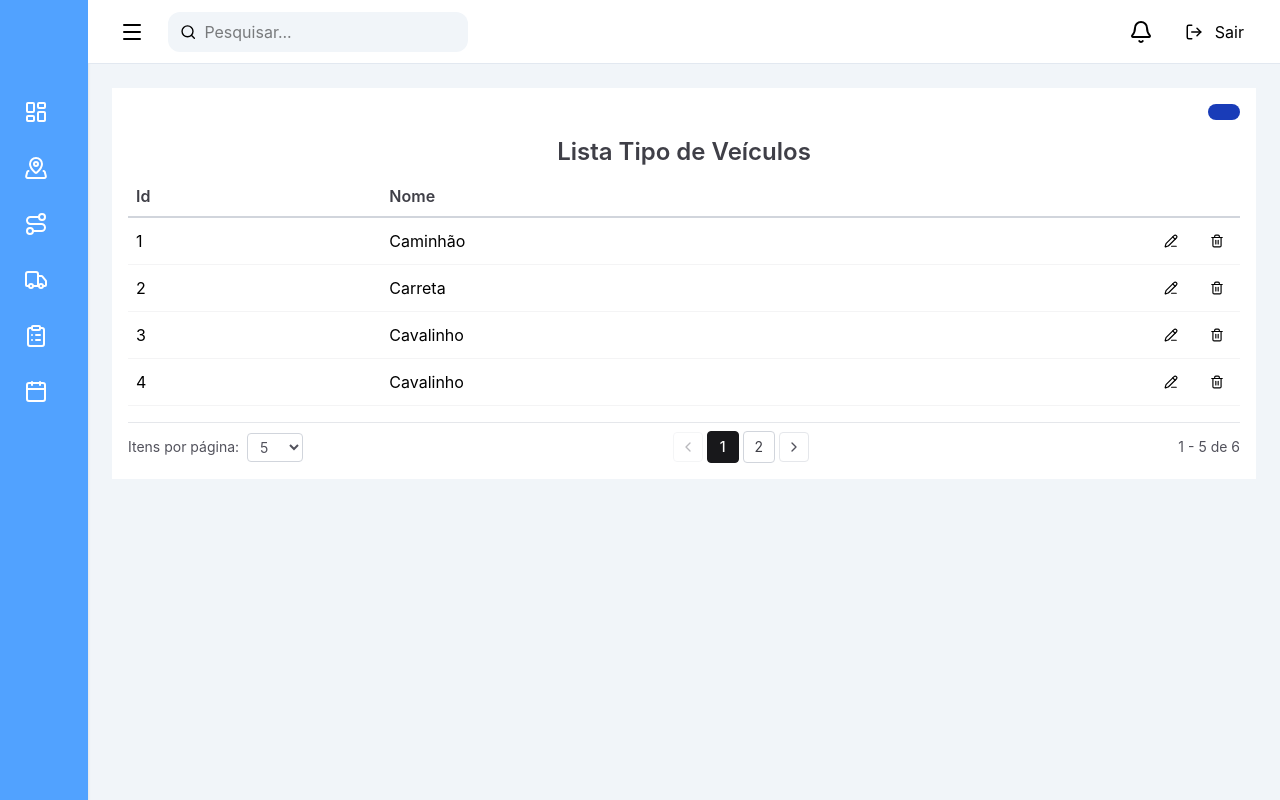
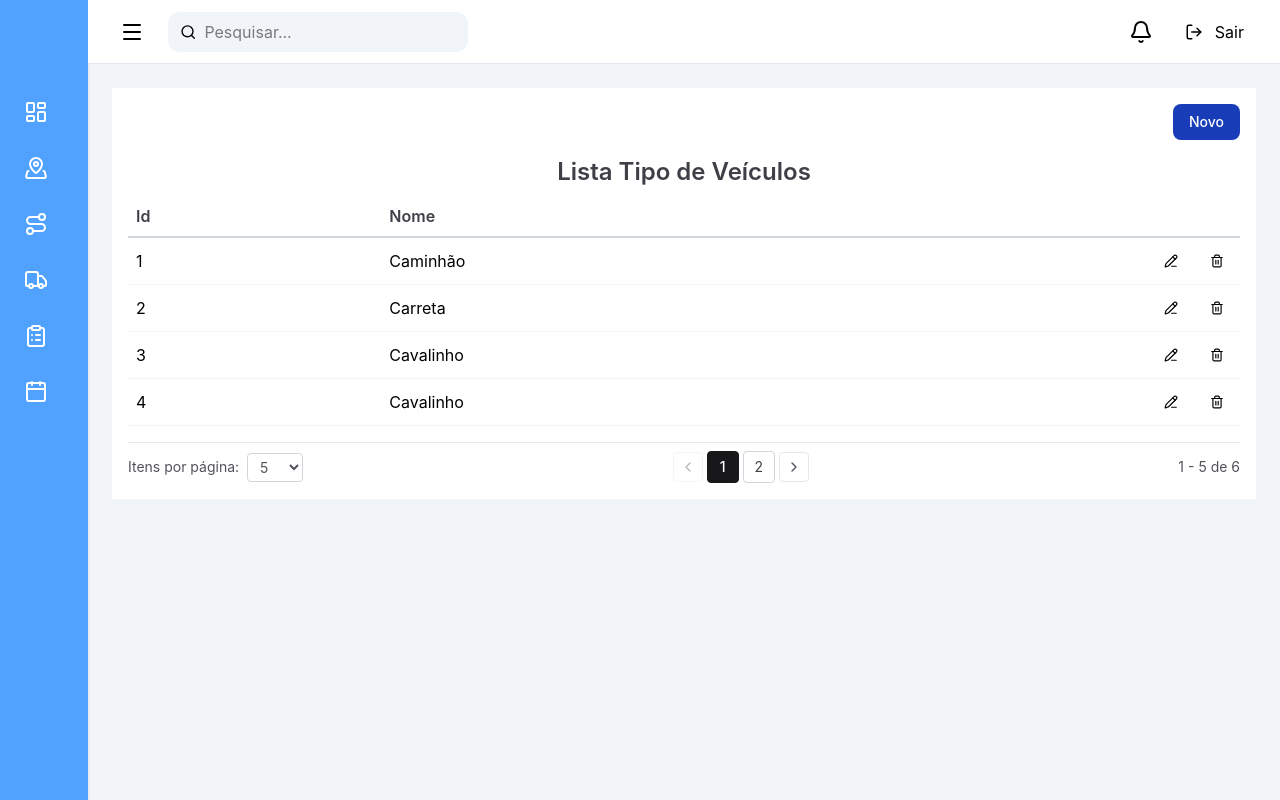
Before and after one commit to Micaelns/zelo-frota-front, a React (Vite) app: page /vehicle-types in a window 1280 px wide. Built offline with nearby package versions, Linux system fonts and the light colour scheme.

Commit message:
chore: melhorias tecnicas de componentes

```diff
--- a/src/app/layouts/DataListLayout.tsx
+++ b/src/app/layouts/DataListLayout.tsx
@@ -8,6 +8,7 @@ type DataListLayoutProps = {
   buttonDefault?: ElementButtonForm;
   columns: any[];
   data: any[];
+  messageEmpty?: string;
   navigation: any;
 };
 
@@ -17,6 +18,7 @@ export function DataListLayout({
   buttonDefault,
   columns,
   data,
+  messageEmpty,
   navigation,
 }: DataListLayoutProps) {
   return (
@@ -33,6 +35,7 @@ export function DataListLayout({
         isLoading={isLoading}
         columnNames={columns}
         columnValues={data}
+        messageEmpty={messageEmpty}
         navigation={navigation}
       />
     </div>
--- a/src/components/ui/ButtonsForm.tsx
+++ b/src/components/ui/ButtonsForm.tsx
@@ -16,6 +16,7 @@ export function ButtonsForm({
         text={buttonsGroup.cancel.text}
       />
       <ButtonSave
+        type={buttonsGroup.confirm.type}
         action={() => {
           buttonsGroup.confirm.action();
         }}
--- a/src/components/ui/FormElement.tsx
+++ b/src/components/ui/FormElement.tsx
@@ -1,8 +1,19 @@
+import type { SubmitEvent } from "react";
+
 interface FormProps {
+  handleSubmit: (e: SubmitEvent) => void;
   children: React.ReactNode;
 }
-export function FormElement({ children }: FormProps) {
+export function FormElement({
+  handleSubmit,
+  children,
+}: FormProps) {
   return (
-    <form className="flex flex-col gap-4">{children}</form>
+    <form
+      onSubmit={handleSubmit}
+      className="flex flex-col gap-4"
+    >
+      {children}
+    </form>
   );
 }
--- a/src/components/ui/FormInput.tsx
+++ b/src/components/ui/FormInput.tsx
@@ -7,6 +7,7 @@ type FormInputProps = {
   placeholder?: string;
   value?: string;
   disabled?: boolean;
+  onChange?: (e: any) => void;
   icon?: LucideIcon;
 };
 
@@ -16,6 +17,7 @@ export function FormInput({
   placeholder,
   value,
   disabled,
+  onChange,
   icon: Icon,
 }: FormInputProps) {
   return (
@@ -53,6 +55,7 @@ export function FormInput({
           placeholder={placeholder}
           value={value}
           disabled={disabled}
+          onChange={onChange}
           className="
             flex-1
             border-none
--- a/src/features/vehicleType/pages/VehicleTypeListPage.tsx
+++ b/src/features/vehicleType/pages/VehicleTypeListPage.tsx
@@ -1,8 +1,11 @@
 import { useVehicleTypes } from "../hooks/useVehicleTypes";
-import { VehicleTypeCreatePage } from "./VehicleTypeCreatePage";
 import { DataListLayout } from "../../../app/layouts/DataListLayout";
+import type { ElementButtonForm } from "../../../services/types/elementButtonsForm.type";
+import { useNavigate } from "react-router-dom";
 
 export function VehicleTypeListPage() {
+  const navigate = useNavigate();
+
   const {
     vehicleTypes,
     isLoading,
@@ -10,15 +13,21 @@ export function VehicleTypeListPage() {
     navigation,
   } = useVehicleTypes();
 
+  const buttonDefault: ElementButtonForm = {
+    text: "Novo",
+    action: () => {
+      navigate("/vehicle-types/create");
+    },
+  };
+
   return (
     <DataListLayout
       title="Lista Tipo de Veículos"
-      modalTitle="Formulário Tipo Veículo"
       isLoading={isLoading}
       columns={columnsMap}
       data={vehicleTypes}
       navigation={navigation}
-      formModal={<VehicleTypeCreatePage />}
+      buttonDefault={buttonDefault}
     />
   );
 }
--- /dev/null
+++ b/src/services/types/ToastData.type.ts
@@ -0,0 +1,7 @@
+export interface ToastData {
+  id: string;
+  type: "success" | "error" | "warning";
+  title?: string;
+  message: string;
+  duration?: number;
+}
--- a/src/services/types/elementButtonsForm.type.ts
+++ b/src/services/types/elementButtonsForm.type.ts
@@ -1,6 +1,6 @@
 export interface ElementButtonForm {
   text: string;
-  type?: "button" | "reset" | "submit" | undefined;
+  type?: "button" | "reset" | "submit";
   showIcon?: boolean;
   action: () => void;
 }
```
